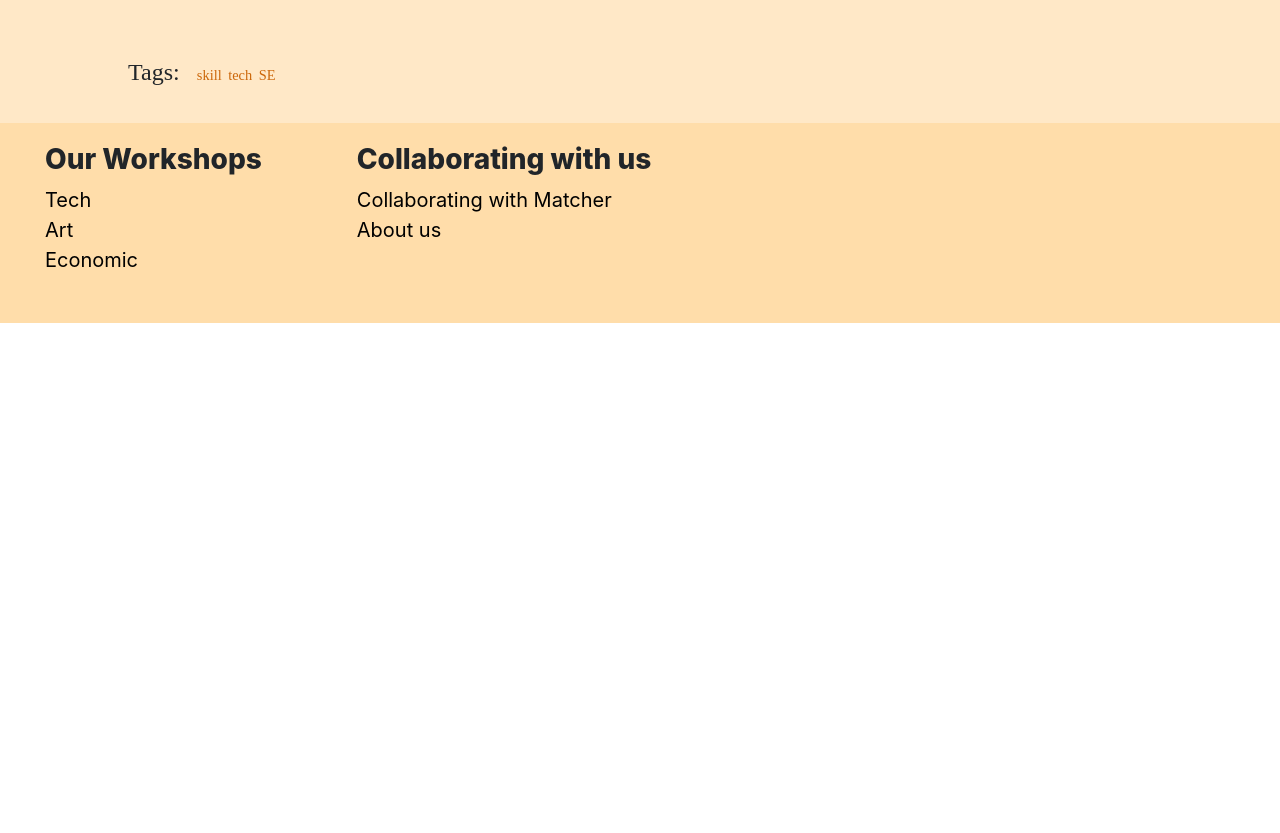
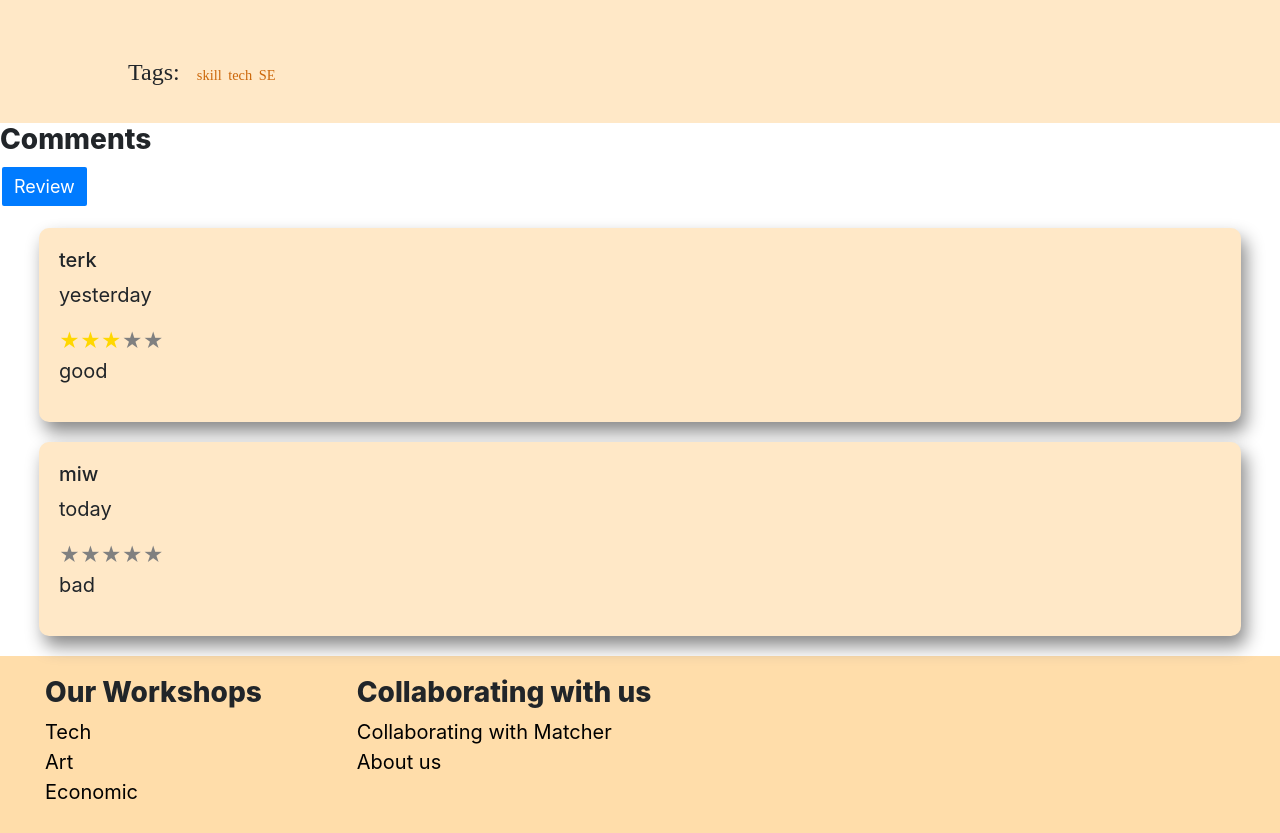
Before and after one commit to 2110423-2019-2/sec1_TerkyCompany-Frontend, a React (Create React App) app: page /workshop-detail/1 in a window 1280 px wide. Shown: the part 883-1716 px from the top of the page. Before the commit the page ends 1206 px from the top, so only its background shows below. Built offline with nearby package versions, Linux system fonts and the light colour scheme; no server answers; a web font is replaced by a local one.

Commit message:
review (css & backend not fin.)

```diff
--- a/src/Components/Workshop_detail/Button.js
+++ b/src/Components/Workshop_detail/Button.js
@@ -10,6 +10,14 @@ class Button extends React.Component {
     }
 
     render() {
+        if(this.props.role == 'owner') {
+            return(
+                <button className='button' onClick={() => {
+                    window.location.assign('/workshopeditor/'+this.props.username+'/1')
+                } } >Edit</button>
+            );
+        }
+        else {
             return(
                 <button className='button' onClick={() => {
                     if(this.props.role == '')
@@ -26,6 +34,8 @@ class Button extends React.Component {
                 } } >Join</button>
             );
         }
+
+    }
 }
 
 export default Button;
--- a/src/Components/Workshop_detail/Review.js
+++ b/src/Components/Workshop_detail/ReviewButton.js
@@ -1,15 +1,19 @@
 import React, { useState } from 'react'
 import ReactDOM from 'react-dom';
-import './Review.css'
+import './ReviewButton.css'
 import Button from 'react-bootstrap/Button';
 import Modal from 'react-bootstrap/Modal';
 import axios from 'axios'
 import ReactStars from 'react-rating-stars-component'
 
-const Review  = () => {
+
+const ReviewButton  = () => {
     const [show, setShow, rating] = useState(false);
 
     const handleClose = () => {
+        setShow(false);
+    }
+    const handleSubmit = () => {
         setShow(false);
     }
     const handleShow = () => {
@@ -30,7 +34,7 @@ const Review  = () => {
             <Modal.Title>Review Workshop</Modal.Title>
             </Modal.Header>
             <Modal.Body>
-                <textarea id="w3mission" rows="4" cols="60"></textarea>
+                <textarea rows="4" cols="60"></textarea>
                 <ReactStars
                 count={5}
                 onChange={ratingChanged}
@@ -45,7 +49,7 @@ const Review  = () => {
             <Button variant="secondary" onClick={handleClose}>
                 Cancel
             </Button>
-            <Button variant="primary" onClick={handleClose}>
+            <Button variant="primary" onClick={handleSubmit}>
                 Submit
             </Button>
             </Modal.Footer>
@@ -55,4 +59,4 @@ const Review  = () => {
 }
 
 
-export default Review;
+export default ReviewButton;
--- /dev/null
+++ b/src/Components/Workshop_detail/ReviewItem.css
@@ -0,0 +1,22 @@
+.review-item {
+    background-color: #FFE8C7;
+    display: flex;
+    box-shadow: 5px 10px 18px #888888;
+    height: 100x;
+    padding: 20px;
+    margin-top: 20px;
+    margin-bottom: 20px;
+    margin-left: 1.5em;
+    margin-right: 1.5em;
+    border-radius: 10px;
+    flex-direction: column;
+    transition: margin-top 0.3s;
+    align-self: left;
+}
+
+p {
+    font-size: 10px;
+    overflow-wrap: break-word;
+    word-wrap: break-word;
+    hyphens: auto;
+}
--- /dev/null
+++ b/src/Components/Workshop_detail/ReviewItem.js
@@ -0,0 +1,50 @@
+import React, { Component } from 'react';
+import "./ReviewItem.css";
+import ReactStars from 'react-rating-stars-component'
+
+class ReviewItem extends React.Component {
+    constructor(props) {
+        super(props);
+        this.state = {
+            isLoading: false,
+            username: this.props.item.username,
+            comment: this.props.item.comment,
+            rating: this.props.item.rating,
+            timeWritten: this.props.item.timeWritten
+        }
+    }
+
+    convertTimeStampToTime = (timeStamp) => {
+        let time = timeStamp.slice(11, 16)
+        let date = timeStamp.slice(0, 10)
+        let timeAndDate = { "time": time, "date": date }
+        return timeAndDate
+    }
+
+    componentDidMount() {
+
+    }
+
+    render() {
+        if (this.state.isLoading) return null
+        return(
+            <div className="review-item" >
+                <h5>{this.state.username}</h5>
+                <p>{this.state.timeWritten}</p>
+                <ReactStars
+                value={this.state.rating}
+                count={5}
+                edit={false}
+                size={20}
+                half={true}
+                emptyIcon={<i className='far fa-star'></i>}
+                halfIcon={<i className='fa fa-star-half-alt'></i>}
+                fullIcon={<i className='fa fa-star'></i>}
+                color2={'#ffd700'} />
+                <p>{this.state.comment}</p>
+            </div>
+        );
+    }
+}
+
+export default ReviewItem;
--- a/src/Components/Workshop_detail/WorkshopDetail.js
+++ b/src/Components/Workshop_detail/WorkshopDetail.js
@@ -2,6 +2,7 @@ import React from 'react';
 import './WorkshopDetail.css';
 import WorkshopDetailHeader from './WorkshopDetailHeader';
 import WorkshopDetailBody from './WorkshopDeatailBody';
+import WorkshopDetailBottom from './WorkshopDetailBottom';
 import axios from 'axios';
 
 class WorkshopDetail extends React.Component {
@@ -89,6 +90,7 @@ class WorkshopDetail extends React.Component {
             <div>
                 <WorkshopDetailHeader workshop={this.state.workshop} role={this.state.role} username={this.state.username} />
                 <WorkshopDetailBody workshop={this.state.workshop} />
+                <WorkshopDetailBottom />
             </div>
         );
     }
--- a/src/Components/Workshop_detail/WorkshopDetailBottom.js
+++ b/src/Components/Workshop_detail/WorkshopDetailBottom.js
@@ -0,0 +1,51 @@
+import React from 'react'
+import ReviewButton from './ReviewButton'
+import ReviewItem from './ReviewItem'
+
+class WorkshopDetailBottom extends React.Component {
+    constructor(props) {
+        super(props);
+        this.state = {
+            isLoading: false,
+            reviews : [{
+                    username: "terk",
+                    comment: "good",
+                    rating: "3.5",
+                    timeWritten: "yesterday"
+                },
+                {
+                    username: "miw",
+                    comment: "bad",
+                    rating: "0.5",
+                    timeWritten: "today"
+                },
+            ]
+        }
+    }
+
+    componentDidMount() {
+
+    }
+
+    showReview = (review) => {
+        return (
+            <div className="col-md">
+                <ReviewItem item={review}/>
+            </div>
+        )
+    }
+
+    render() {
+        return(
+            <div>
+                <h3>Comments</h3>
+                <ReviewButton />
+                <div>
+                    {this.state.reviews.map(this.showReview)}
+                </div>
+            </div>
+        );
+    }
+}
+
+export default WorkshopDetailBottom;
--- a/src/Components/Workshop_detail/WorkshopDetailHeader.js
+++ b/src/Components/Workshop_detail/WorkshopDetailHeader.js
@@ -1,7 +1,7 @@
 import React from 'react';
 import './WorkshopDetailHeader.css';
 import Button from './Button';
-import Review from './Review'
+import Review from './ReviewButton'
 
 class WorkshopDetailHeader extends React.Component {
     constructor(props) {
@@ -29,7 +29,6 @@ class WorkshopDetailHeader extends React.Component {
                     <div className='header-detail' id='seat'>{workshop.notAvailableSeat}/{workshop.totalSeat}</div>
                     <div className='header-detail' id='cost'>{workshop.cost} Baht</div>
                     <Button role={this.props.role} username={this.props.username} />
-                    <Review />
                 </div>
             </div>
         );
```
Also changed, not shown: src/Components/Workshop_detail/Review.css (deleted), src/Components/Workshop_detail/ReviewButton.css (added). Lines whose indentation alone changed are shown as unchanged.
